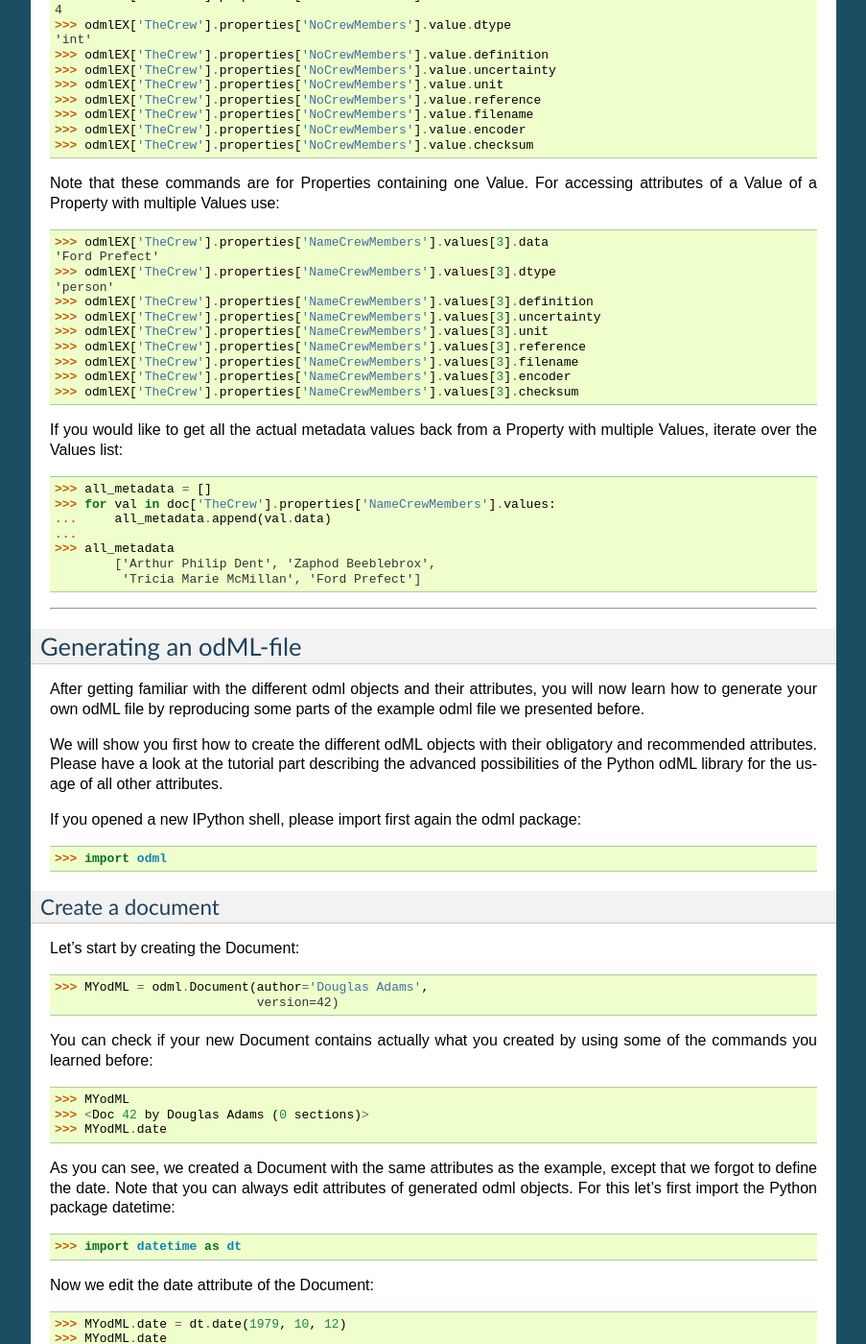
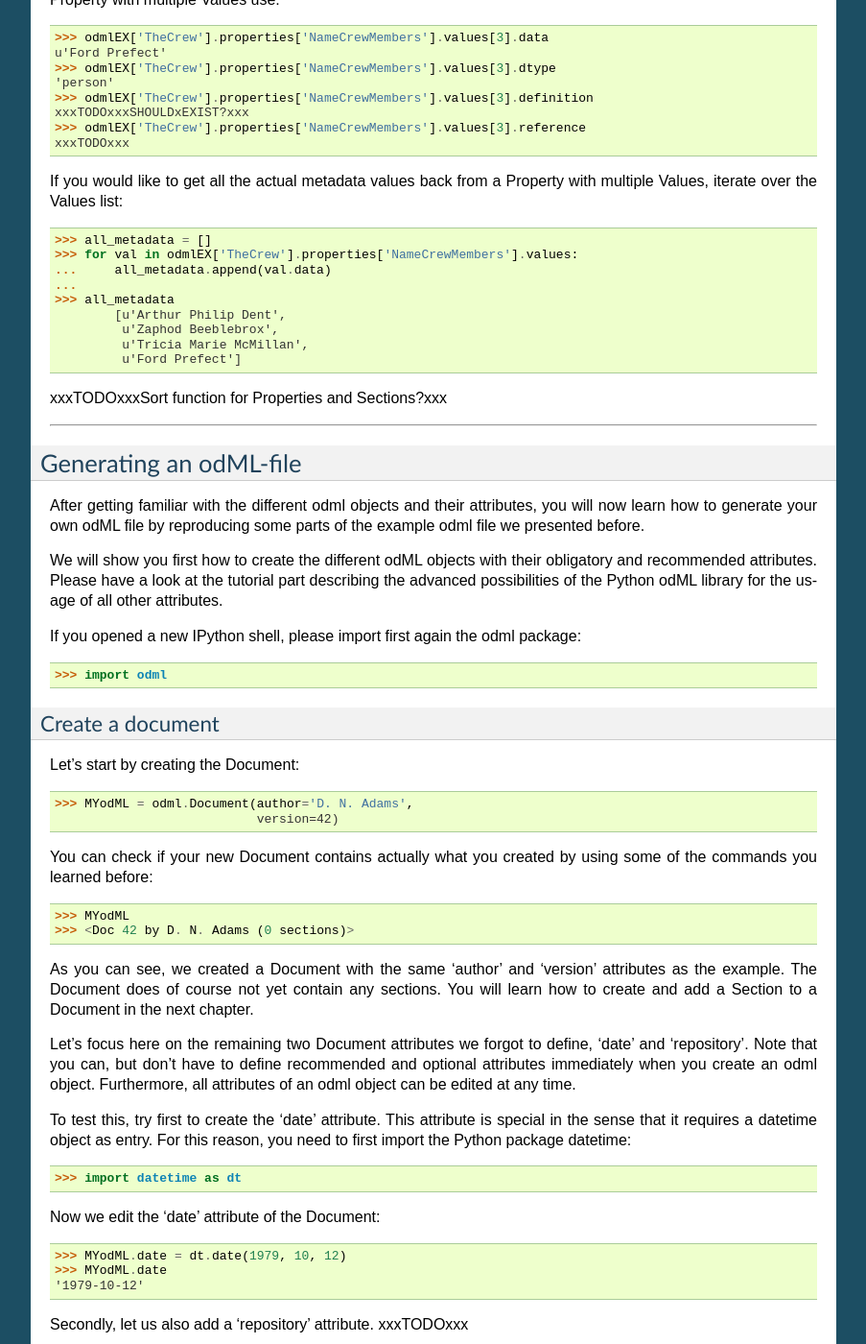
Before and after one commit to G-Node/python-odml, a Sphinx documentation site: the page built from doc/tutorial.rst, in a window 1280 px wide and 1400 px high, scrolled down 8595 px. Shown: the whole window at 96% size, without its empty margins (198-1101 px from the left). Built offline with Sphinx 7.4.7, drawn with Linux system fonts in a browser that asks for light colours; some of the changed text lies outside the part shown.

Commit message:
first round of updating tutorial, started to correct for librarary changes, and corrected errors I found

```diff
--- a/doc/tutorial.rst
+++ b/doc/tutorial.rst
@@ -189,11 +189,12 @@
 
 Second, load the example odML file with the following command lines::
 
-	>>> to_load = '/home/usr/toolbox/python-odml/doc/example_odMLs/THGTTG.odml'
+	>>> to_load = './doc/example_odMLs/THGTTG.odml'
 	>>> odmlEX = odml.tools.xmlparser.load(to_load)
 
 If you open a Python shell outside of the Python-odML library directory, please
-adapt your Python-Path and the path to the "THGTTG.odml" file accordingly.
+adapt your Python-Path, the path to the "THGTTG.odml" file, and the path stated
+in "to_load" accordingly.
 
 How you can access the different odML objects and their attributes once you
 loaded an odML file and how you can make use of the attributes is described in
@@ -211,7 +212,7 @@
 either by explicitely calling the odml object,...::
 
 	>>> print odmlEX.document
-	<Doc 42 by Douglas Adams (2 sections)>
+	<Doc 42 by D. N. Adams (2 sections)>
 
 ... or using the following short cut::
 
@@ -262,6 +263,7 @@
 	>>> odmlEX.version
 	42
 	>>> odmlEX.repository
+	xxxTODOxxx
 
 As you learned in the beginning, Sections can be attached to a Document, as the
 first hierarchy level of the odML file. Let's have a look which Sections were
@@ -342,7 +344,9 @@
 	>>> odmlEX['TheCrew'].type
 	'crew'
 	>>> odmlEX['TheCrew'].reference
+	xxxTODOxxx
 	>>> odmlEX['TheCrew'].repository
+	xxxTODOxxx
 
 To see which Sections are directly attached to the Section 'TheCrew' use again
 the following command::
@@ -436,8 +433,9 @@
 	>>> odmlEX['TheCrew'].properties['NoCrewMembers'].definition
 	'Number of crew members'
 	>>> odmlEX['TheCrew'].properties['NoCrewMembers'].dependency
+	xxxTODOxxx
 	>>> odmlEX['TheCrew'].properties['NoCrewMembers'].dependency_value
-	>>> odmlEX['TheCrew'].properties['NoCrewMembers'].mapping
+	xxxTODOxxx
 
 The Value or Values attached to a Property can be accessed via two different
 commands. If only one value object was attached to the Property, the first
@@ -450,8 +448,10 @@
 returned::
 
 	>>> odmlEX['TheCrew'].properties['NameCrewMembers'].value
-	[<string Arthur Philip Dent>, <string Zaphod Beeblebrox>,
-	 <string Tricia Marie McMillan>, <string Ford Prefect>]
+	[<person Arthur Philip Dent>,
+	 <person Zaphod Beeblebrox>,
+	 <person Tricia Marie McMillan>,
+	 <person Ford Prefect>]
 
 The second command will always return a list independent of the number of
 Values attached::
@@ -459,8 +459,10 @@
 	>>> odmlEX['TheCrew'].properties['NoCrewMembers'].values
 	[<int 4>]
 	>>> odmlEX['TheCrew'].properties['NameCrewMembers'].values
-	[<string Arthur Philip Dent>, <string Zaphod Beeblebrox>,
-	 <string Tricia Marie McMillan>, <string Ford Prefect>]
+	[<person Arthur Philip Dent>,
+	 <person Zaphod Beeblebrox>,
+	 <person Tricia Marie McMillan>,
+	 <person Ford Prefect>]
 
 The printout of the Value is explained in the next chapter.
 
@@ -475,18 +477,18 @@
 	>>> odmlEX['TheCrew'].properties['NoCrewMembers'].value
 	<int 4>
 
-If you know, more then one Value is attached, and you would like for e.g.,
-access the forth one you can use::
-
-	>>> odmlEX['TheCrew'].properties['NameCrewMembers'].values[3]
-	<string Ford Prefect>
-
 The Value printout is reduced and only gives you information about the
 following:
 
 - '<...>' indicates that you are looking at an object
 - 'int' tells you that the value has the odml data type (dtype) 'int'
 - '4' is the actual data stored within the value object
+
+If you know, more then one Value is attached, and you would like for e.g.,
+access the forth one you can use::
+
+	>>> odmlEX['TheCrew'].properties['NameCrewMembers'].values[3]
+	<person Ford Prefect>
 
 In total, a Value can be defined by the following 6 attributes:
 
@@ -512,21 +514,7 @@
 
 reference
 	- optional Value attribute
-	- The ?
-
-filename
-	- optional Value attribute
-	- The ?
-
-encoder
-	- optional Value attribute
-	- Name of the applied encoder used to encode a binary metadata value into
-	  ascii.
-
-checksum
-	- optional Value attribute
-	- Checksum and name of the algorithm that calculated the checksum of a
-	  given binary metadata value (algorithm$checksum format)
+	- xxxTODOxxx
 
 Let's see which attributes were defined for the Value of the Property
 'NoCrewMembers' of the Section 'TheCrew'::
@@ -536,38 +524,40 @@
 	>>> odmlEX['TheCrew'].properties['NoCrewMembers'].value.dtype
 	'int'
 	>>> odmlEX['TheCrew'].properties['NoCrewMembers'].value.definition
+	xxxTODOxxxSHOULDxEXIST?xxx
 	>>> odmlEX['TheCrew'].properties['NoCrewMembers'].value.uncertainty
+	xxxTODOxxx
 	>>> odmlEX['TheCrew'].properties['NoCrewMembers'].value.unit
+	xxxTODOxxx
 	>>> odmlEX['TheCrew'].properties['NoCrewMembers'].value.reference
-	>>> odmlEX['TheCrew'].properties['NoCrewMembers'].value.filename
-	>>> odmlEX['TheCrew'].properties['NoCrewMembers'].value.encoder
-	>>> odmlEX['TheCrew'].properties['NoCrewMembers'].value.checksum
+	xxxTODOxxx
 
 Note that these commands are for Properties containing one Value. For
 accessing attributes of a Value of a Property with multiple Values use::
 
 	>>> odmlEX['TheCrew'].properties['NameCrewMembers'].values[3].data
-	'Ford Prefect'
+	u'Ford Prefect'
 	>>> odmlEX['TheCrew'].properties['NameCrewMembers'].values[3].dtype
 	'person'
 	>>> odmlEX['TheCrew'].properties['NameCrewMembers'].values[3].definition
-	>>> odmlEX['TheCrew'].properties['NameCrewMembers'].values[3].uncertainty
-	>>> odmlEX['TheCrew'].properties['NameCrewMembers'].values[3].unit
+	xxxTODOxxxSHOULDxEXIST?xxx
 	>>> odmlEX['TheCrew'].properties['NameCrewMembers'].values[3].reference
-	>>> odmlEX['TheCrew'].properties['NameCrewMembers'].values[3].filename
-	>>> odmlEX['TheCrew'].properties['NameCrewMembers'].values[3].encoder
-	>>> odmlEX['TheCrew'].properties['NameCrewMembers'].values[3].checksum
+	xxxTODOxxx
 
 If you would like to get all the actual metadata values back from a Property
 with multiple Values, iterate over the Values list::
 
 	>>> all_metadata = []
-	>>> for val in doc['TheCrew'].properties['NameCrewMembers'].values:
+	>>> for val in odmlEX['TheCrew'].properties['NameCrewMembers'].values:
 	...     all_metadata.append(val.data)
 	...
 	>>> all_metadata
-		['Arthur Philip Dent', 'Zaphod Beeblebrox',
-		 'Tricia Marie McMillan', 'Ford Prefect']
+		[u'Arthur Philip Dent',
+		 u'Zaphod Beeblebrox',
+		 u'Tricia Marie McMillan',
+		 u'Ford Prefect']
+
+xxxTODOxxxSort function for Properties and Sections?xxx
 
 
 ------------------------------------------------------------------------
@@ -595,31 +585,42 @@
 
 Let's start by creating the Document::
 
-	>>> MYodML = odml.Document(author='Douglas Adams',
+	>>> MYodML = odml.Document(author='D. N. Adams',
 	                           version=42)
 
 You can check if your new Document contains actually what you created by using
 some of the commands you learned before::
 
 	>>> MYodML
-	>>> <Doc 42 by Douglas Adams (0 sections)>
-	>>> MYodML.date
+	>>> <Doc 42 by D. N. Adams (0 sections)>
 
-As you can see, we created a Document with the same attributes as the example,
-except that we forgot to define the date. Note that you can always edit
-attributes of generated odml objects. For this let's first import the Python
-package datetime::
+As you can see, we created a Document with the same 'author' and 'version'
+attributes as the example. The Document does of course not yet contain any
+sections. You will learn how to create and add a Section to a Document in the
+next chapter.
+
+Let's focus here on the remaining two Document attributes we forgot to define,
+'date' and 'repository'. Note that you can, but don't have to define
+recommended and optional attributes immediately when you create an odml object.
+Furthermore, all attributes of an odml object can be edited at any time.
+
+To test this, try first to create the 'date' attribute. This attribute is
+special in the sense that it requires a datetime object as entry. For this
+reason, you need to first import the Python package datetime::
 
 	>>> import datetime as dt
 
-Now we edit the date attribute of the Document::
+Now we edit the 'date' attribute of the Document::
 
 	>>> MYodML.date = dt.date(1979, 10, 12)
 	>>> MYodML.date
 	'1979-10-12'
 
-Another part which is still missing is that so far we have no Sections attached
-to our Document. Let's change this!
+Secondly, let us also add a 'repository' attribute.
+xxxTODOxxx
+
+Finally, the "only" part still missing are the Sections of our Document.
+Let's change this!
 
 
 Create a section
```
Also changed, not shown: other parts of doc/tutorial.rst (+0 -7 lines).
